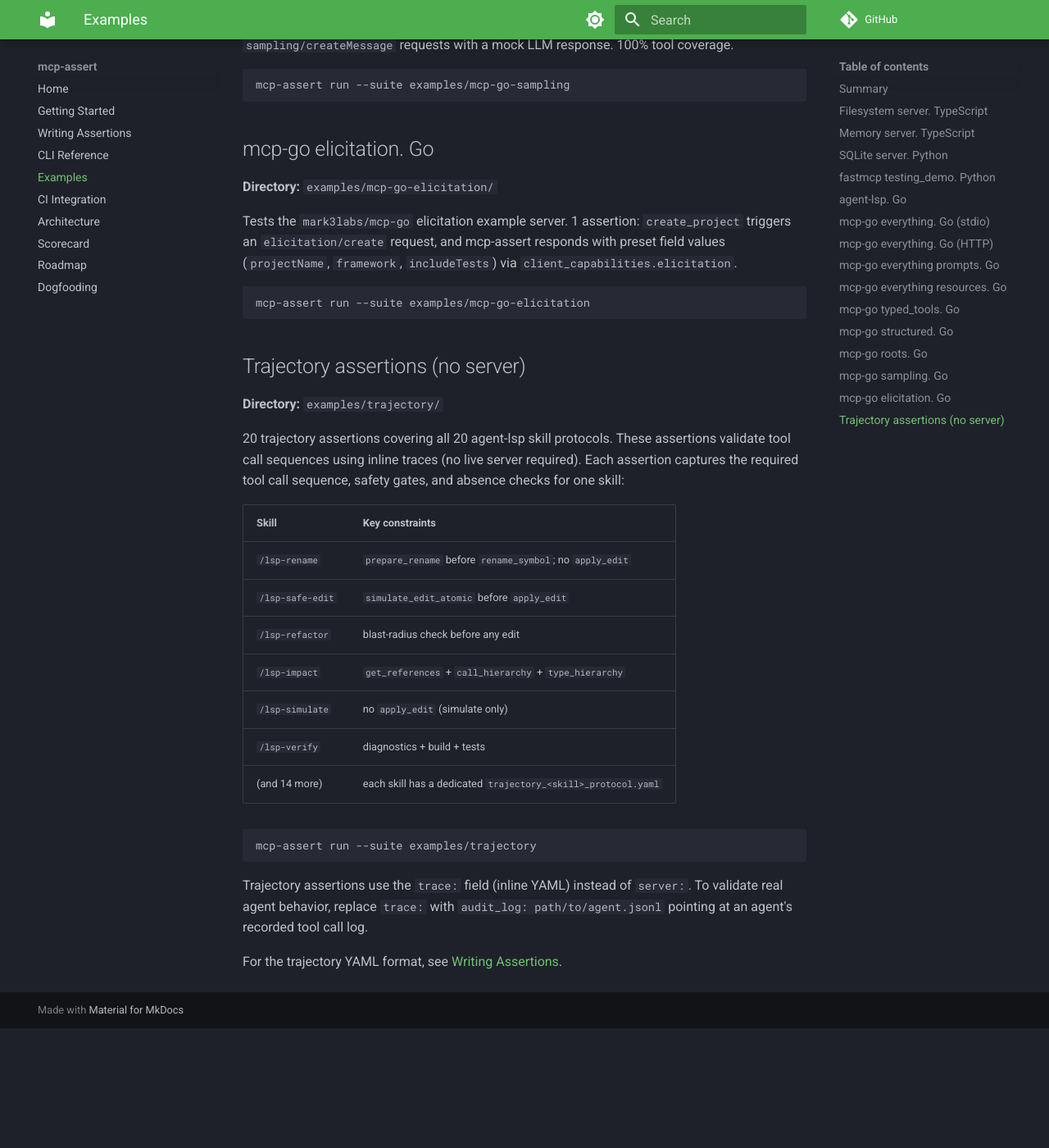
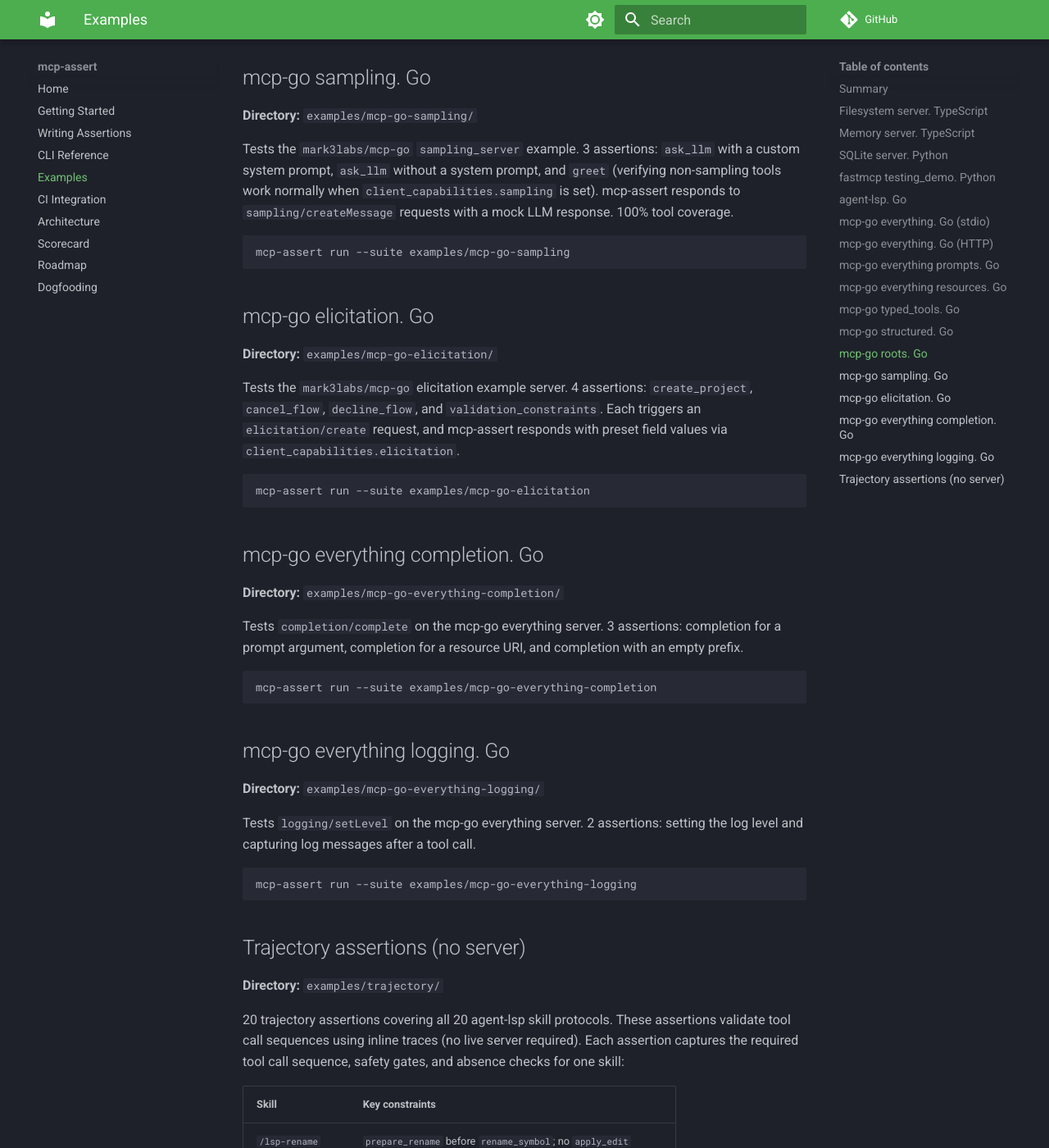
Before and after one commit to blackwell-systems/mcp-assert, an MkDocs documentation site: the page built from docs/examples.md, in a window 1280 px wide and 1400 px high, scrolled down 5128 px. Shown: the whole window at 82% size. Built offline with MkDocs 1.6.1 and Material for MkDocs 9.7.7, drawn with Linux system fonts in a browser that asks for light colours; comment, search, counter and statistics services are not loaded; before the commit the page ends 6382 px from its top, so only the background shows below that; some of the changed text lies outside the part shown.

Commit message:
feat: filesystem subscription test; update all assertion counts to match reality
Add subscribe_file.yaml to filesystem suite testing resources/subscribe
on a file URI. Update all doc files (scorecard, FEATURES, examples,
getting-started, README) with accurate counts: 17 suites, 169 total
assertions. Adds missing completion (3), logging (2), and resources
subscription (2) suites to docs. Updates agent-lsp from 60 to 63,
filesystem from 14 to 15, elicitation from 1 to 4, resources from 2
to 4.

````diff
--- a/docs/examples.md
+++ b/docs/examples.md
@@ -1,25 +1,27 @@
 # Examples
 
-mcp-assert ships with 14 server assertion suites for 9 MCP servers in three languages (Go, TypeScript, Python), plus a trajectory suite that runs without a server. All built-in server suites use stdio transport except the HTTP conformance suite. 144 total assertions.
+mcp-assert ships with 16 server assertion suites for 11 MCP servers in three languages (Go, TypeScript, Python), plus a trajectory suite that runs without a server. All built-in server suites use stdio transport except the HTTP conformance suite. 169 total assertions.
 
 ## Summary
 
 | Suite | Server | Language | Transport | Assertions |
 |-------|--------|----------|-----------|------------|
-| `examples/filesystem/` | `@modelcontextprotocol/server-filesystem` | TypeScript | stdio | 14 |
+| `examples/filesystem/` | `@modelcontextprotocol/server-filesystem` | TypeScript | stdio | 15 |
 | `examples/memory/` | `@modelcontextprotocol/server-memory` | TypeScript | stdio | 5 |
 | `examples/sqlite/` | `mcp-server-sqlite` | Python | stdio | 6 |
 | `examples/fastmcp-testing-demo/` | PrefectHQ/fastmcp testing_demo | Python | stdio | 16 |
-| `examples/agent-lsp-go/` | agent-lsp + gopls | Go | stdio | 60 |
+| `examples/agent-lsp-go/` | agent-lsp + gopls | Go | stdio | 63 |
 | `examples/mcp-go-everything/` | mark3labs/mcp-go everything | Go | stdio | 9 |
 | `examples/mcp-go-everything-http/` | mark3labs/mcp-go everything | Go | HTTP | 5 |
 | `examples/mcp-go-everything-prompts/` | mark3labs/mcp-go everything | Go | stdio | 4 |
-| `examples/mcp-go-everything-resources/` | mark3labs/mcp-go everything | Go | stdio | 2 |
+| `examples/mcp-go-everything-resources/` | mark3labs/mcp-go everything | Go | stdio | 4 |
 | `examples/mcp-go-typed-tools/` | mark3labs/mcp-go typed_tools | Go | stdio | 3 |
 | `examples/mcp-go-structured/` | mark3labs/mcp-go structured | Go | stdio | 6 |
 | `examples/mcp-go-roots/` | mark3labs/mcp-go roots_server | Go | stdio | 1 |
 | `examples/mcp-go-sampling/` | mark3labs/mcp-go sampling_server | Go | stdio | 3 |
-| `examples/mcp-go-elicitation/` | mark3labs/mcp-go elicitation | Go | stdio | 1 |
+| `examples/mcp-go-elicitation/` | mark3labs/mcp-go elicitation | Go | stdio | 4 |
+| `examples/mcp-go-everything-completion/` | mark3labs/mcp-go everything | Go | stdio | 3 |
+| `examples/mcp-go-everything-logging/` | mark3labs/mcp-go everything | Go | stdio | 2 |
 | `examples/trajectory/` | Inline trace (no server) | N/A | N/A | 20 |
 
 ---
@@ -28,7 +30,7 @@
 
 **Directory:** `examples/filesystem/`
 
-Tests the official `@modelcontextprotocol/server-filesystem`. 14 assertions: read file, read multiple files, read text file, list directory, list directory with sizes, directory tree, get file info, search files, write file, edit file, create directory, move file, list allowed directories, and a **negative test** that verifies path traversal is rejected. 92% tool coverage (13/14 tools; `read_media_file` excluded due to [upstream spec violation](https://github.com/modelcontextprotocol/servers/issues/4029)).
+Tests the official `@modelcontextprotocol/server-filesystem`. 15 assertions: read file, read multiple files, read text file, list directory, list directory with sizes, directory tree, get file info, search files, write file, edit file, create directory, move file, list allowed directories, resource subscription, and a **negative test** that verifies path traversal is rejected. 92% tool coverage (13/14 tools; `read_media_file` excluded due to [upstream spec violation](https://github.com/modelcontextprotocol/servers/issues/4029)).
 
 ```bash
 npm install -g @modelcontextprotocol/server-filesystem
@@ -121,7 +123,7 @@
 
 **Directory:** `examples/mcp-go-everything-resources/`
 
-Tests `resources/list` and `resources/read` on the mcp-go everything server. 2 assertions: list resources (verifies `test://static/resource` is exposed) and read a specific resource by URI.
+Tests `resources/list`, `resources/read`, `resources/subscribe`, and `resources/unsubscribe` on the mcp-go everything server. 4 assertions: list resources (verifies `test://static/resource` is exposed), read a specific resource by URI, subscribe to a resource, and subscribe then unsubscribe.
 
 ```bash
 mcp-assert run --suite examples/mcp-go-everything-resources
@@ -171,10 +173,30 @@
 
 **Directory:** `examples/mcp-go-elicitation/`
 
-Tests the `mark3labs/mcp-go` elicitation example server. 1 assertion: `create_project` triggers an `elicitation/create` request, and mcp-assert responds with preset field values (`projectName`, `framework`, `includeTests`) via `client_capabilities.elicitation`.
+Tests the `mark3labs/mcp-go` elicitation example server. 4 assertions: `create_project`, `cancel_flow`, `decline_flow`, and `validation_constraints`. Each triggers an `elicitation/create` request, and mcp-assert responds with preset field values via `client_capabilities.elicitation`.
 
 ```bash
 mcp-assert run --suite examples/mcp-go-elicitation
+```
+
+## mcp-go everything completion. Go
+
+**Directory:** `examples/mcp-go-everything-completion/`
+
+Tests `completion/complete` on the mcp-go everything server. 3 assertions: completion for a prompt argument, completion for a resource URI, and completion with an empty prefix.
+
+```bash
+mcp-assert run --suite examples/mcp-go-everything-completion
+```
+
+## mcp-go everything logging. Go
+
+**Directory:** `examples/mcp-go-everything-logging/`
+
+Tests `logging/setLevel` on the mcp-go everything server. 2 assertions: setting the log level and capturing log messages after a tool call.
+
+```bash
+mcp-assert run --suite examples/mcp-go-everything-logging
 ```
 
 ## Trajectory assertions (no server)
````
Also changed, not shown: other parts of docs/examples.md (+1 -1 lines), FEATURES.md (+9 -7 lines), README.md (+1 -1 lines), docs/getting-started.md (+1 -1 lines), docs/scorecard.md (+8 -6 lines), 1 other file.
